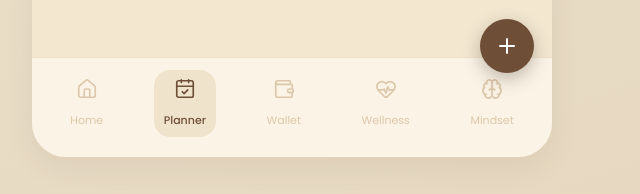
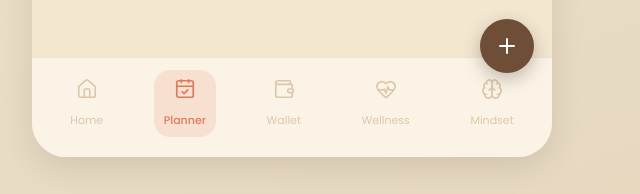
Before and after one commit to rachitavivek55-wq/elevateedu, a website: page notes.html in a window 1280 px wide. Shown: the part 603-797 px from the top of the page, 348-988 px from the left. Drawn offline with nearby package versions, Linux system fonts and the light colour scheme; no server answers.

Commit message:
Add a small warm accent and a bit more lift to the design

```diff
--- a/styles.css
+++ b/styles.css
@@ -12,8 +12,12 @@
   --greet-1: #ead9b8;
   --greet-2: #e3d0ae;
 
-  --shadow: 0 10px 30px rgba(75, 56, 50, 0.08);
-  --shadow-soft: 0 4px 14px rgba(75, 56, 50, 0.05);
+  /* One warm accent for active/interactive moments only */
+  --accent: #e0785c;
+  --accent-tint: rgba(224, 120, 92, 0.16);
+
+  --shadow: 0 10px 30px rgba(75, 56, 50, 0.14);
+  --shadow-soft: 0 4px 14px rgba(75, 56, 50, 0.09);
 }
 
 * {
@@ -211,7 +215,7 @@ body {
   height: 42px;
   flex-shrink: 0;
   border-radius: 13px;
-  background: var(--tile-accent);
+  background: var(--accent-tint);
   display: inline-flex;
   align-items: center;
   justify-content: center;
@@ -266,8 +270,8 @@ body {
 }
 
 .nav-item.active {
-  background: var(--tile-accent);
-  color: var(--coffee);
+  background: var(--accent-tint);
+  color: var(--accent);
 }
 .nav-item.active .nav-label {
   font-weight: 500;
@@ -289,7 +293,7 @@ body {
 .tile-icon svg {
   width: 22px;
   height: 22px;
-  stroke: var(--coffee);
+  stroke: var(--accent);
   stroke-width: 1.8;
 }
 .nav-icon svg {
```
Also changed, not shown: sw.js (+1 -1 lines).
